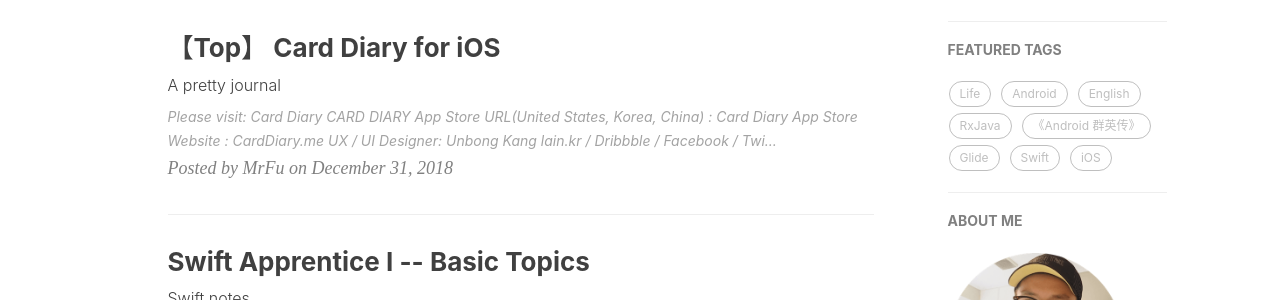
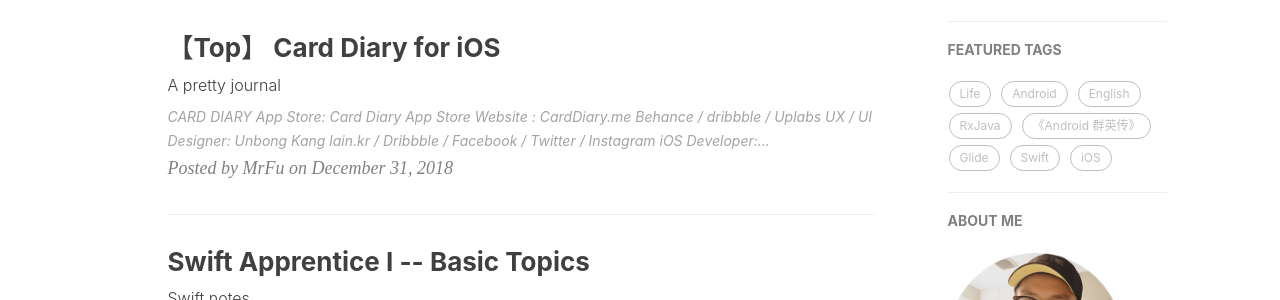
Before and after one commit to MrFuFuFu/mrfufufu.github.io, a Jekyll site: the page built from index.html, in a window 1280 px wide and 900 px high. Shown: the part 437-737 px from the top of the window. Built offline with Jekyll 4.4.1, drawn with Linux system fonts in a browser that asks for light colours; nearby versions of some CDN libraries; the list of posts is cut into pages by our own code; comment, search, counter and statistics services are not loaded.

Commit message:
article content change

```diff
--- a/_posts/2017-11-21-Card_Diary.markdown
+++ b/_posts/2017-11-21-Card_Diary.markdown
@@ -10,15 +10,15 @@
     - iOS
 ---
 
-Please visit:
-
-## [Card Diary](https://carddiary.me/)
 
 ## CARD DIARY
 
-App Store URL(United States, Korea, China) : [Card Diary App Store](https://itunes.apple.com/app/card-diary-pretty-journal/id1295506659?mt=8)
+
+App Store: [Card Diary App Store](https://itunes.apple.com/app/card-diary-pretty-journal/id1295506659?mt=8)
 
 Website : [CardDiary.me](https://carddiary.me/)
+
+[Behance](https://www.behance.net/gallery/59120015/Card-Diary-iOS-App) / [dribbble](https://dribbble.com/shots/3998692-Card-Diary-iOS-App) / [Uplabs](https://www.uplabs.com/posts/card-diary-ios-app)
 
 ### UX / UI Designer: Unbong Kang
 
```
